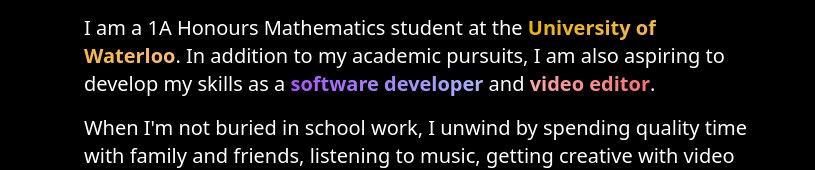
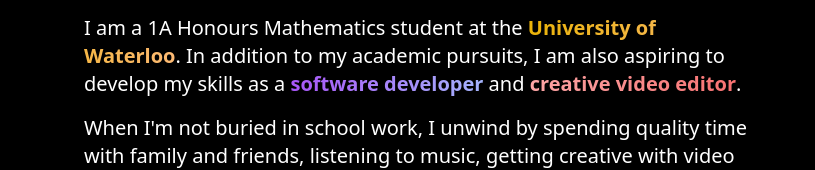
Before and after one commit to adithayyil/adithayyil.me, a React (Vite) app: page / in a window 1280 px wide. Shown: the part 750-920 px from the top of the page, without its empty margins (220-1035 px from the left). Built offline with nearby package versions, Linux system fonts and the light colour scheme.

Commit message:
Update About.tsx

```diff
--- a/src/components/About.tsx
+++ b/src/components/About.tsx
@@ -20,7 +20,7 @@
           </strong>{" "}
           and{" "}
           <strong className="bg-gradient-to-r from-red-300 via-magenta-200 to-red-400 bg-clip-text text-center text-transparent">
-            video editor
+            creative video editor
           </strong>
           .
         </p>
```
